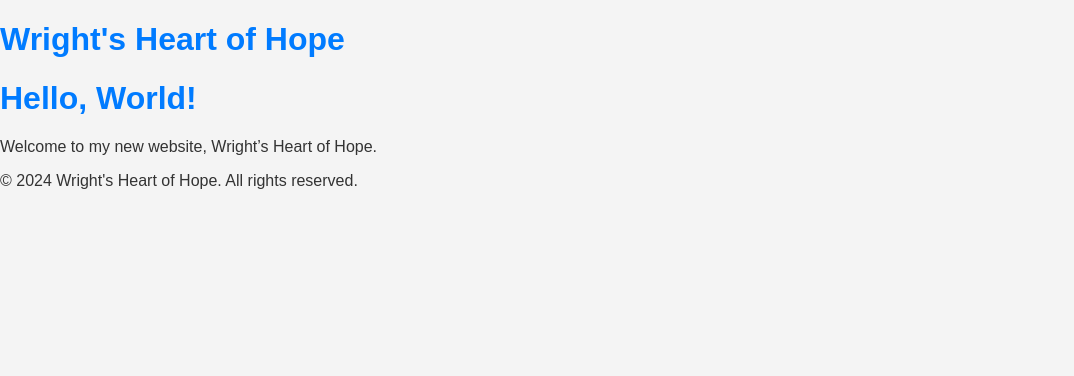
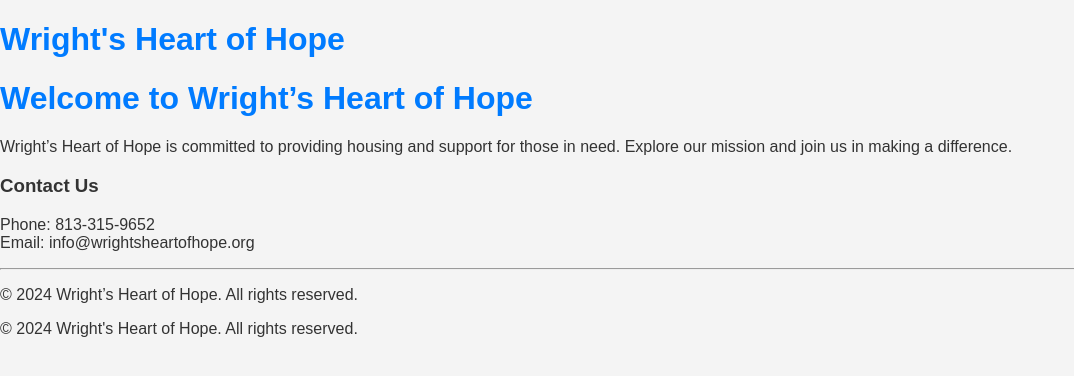
Before and after one commit to WHOH813/NewHopeResourceGroup, a Jekyll site: the page built from index.md, in a window 1280 px wide. Shown: the top 376 px of the page, without its empty margins (0-1074 px from the left). Built offline with Jekyll 4.4.1, drawn with Linux system fonts in a browser that asks for light colours; our own code applies the rules of GitHub Pages for plain Markdown files.

Commit message:
Updated index.md with new company information

```diff
--- a/index.md
+++ b/index.md
@@ -1,6 +1,10 @@
+# Welcome to Wright's Heart of Hope
+
+Wright's Heart of Hope is committed to providing housing and support for those in need. Explore our mission and join us in making a difference.
+
+### Contact Us
+Phone: 813-315-9652
+Email: info@wrightsheartofhope.org
+
 ---
-layout: default
-title: "Welcome to Wright's Heart of Hope"
----
-# Hello, World!
-Welcome to my new website, Wright's Heart of Hope.
+© 2024 Wright's Heart of Hope. All rights reserved.
```
